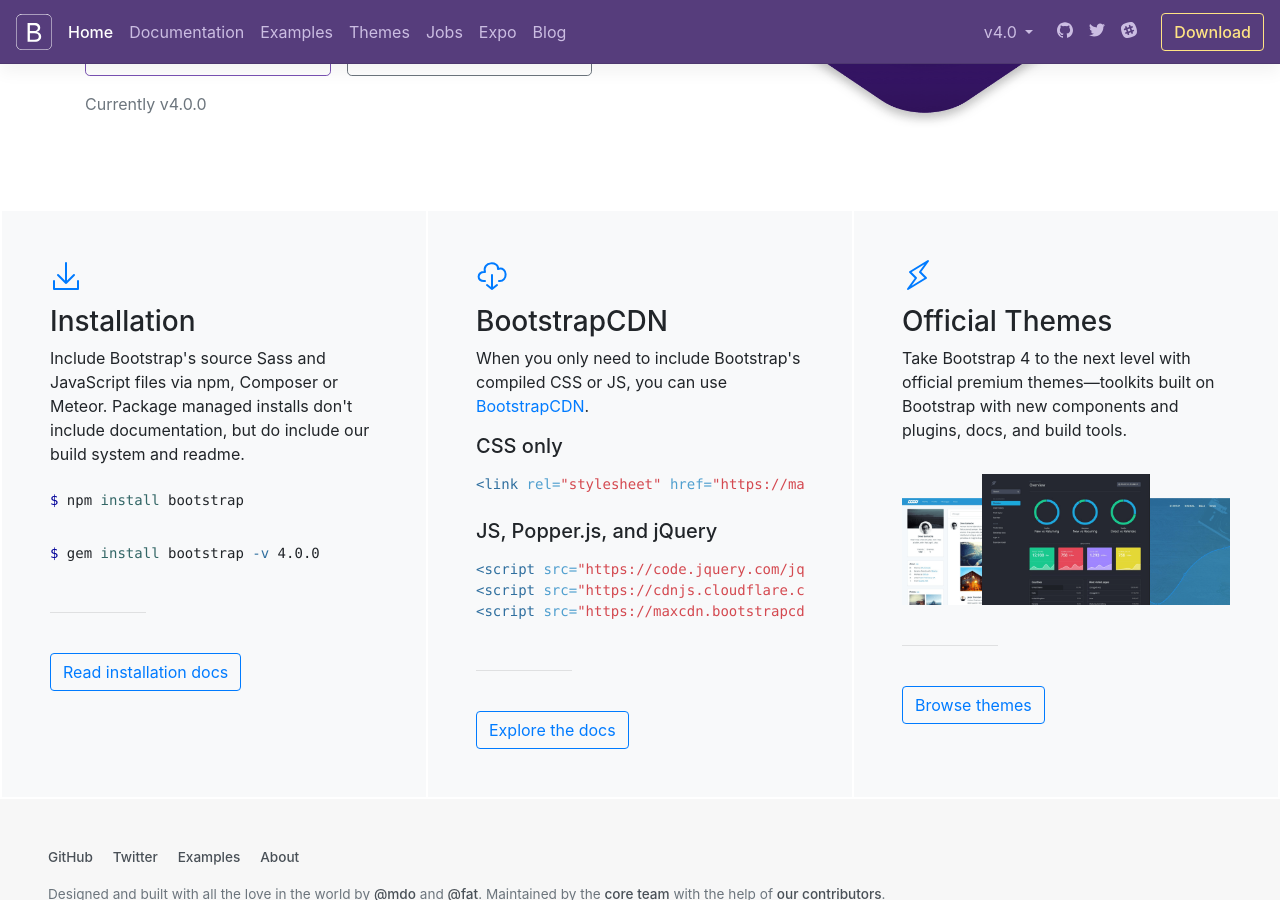
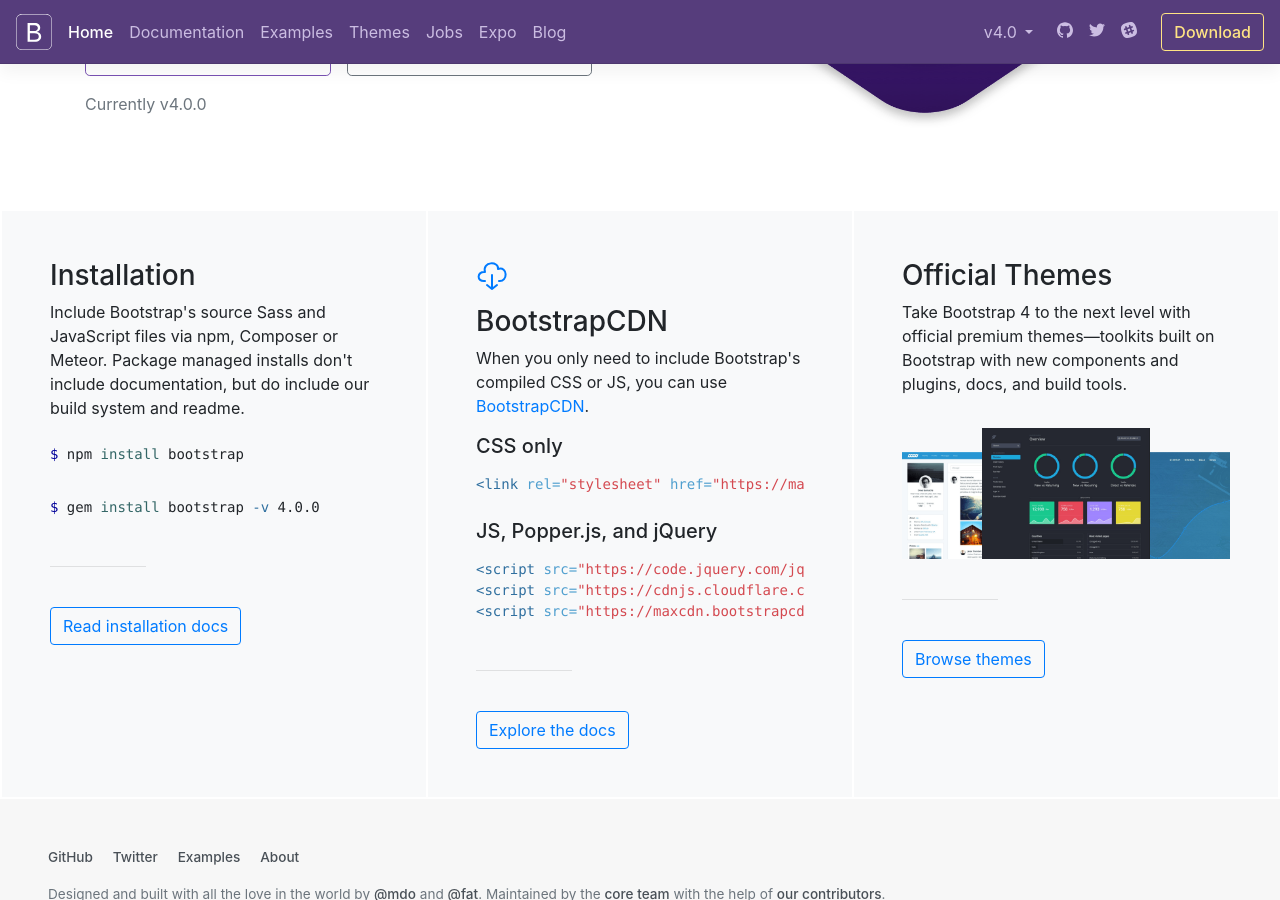
Before and after one commit to sinstudios/SinStudios, a Jekyll site: the page built from bootstrap-4.0.0-dist/index.html, in a window 1280 px wide and 900 px high, scrolled down 469 px. Built offline with Jekyll 4.4.1, drawn with Linux system fonts in a browser that asks for light colours; nearby versions of some CDN libraries; comment, search, counter and statistics services are not loaded.

Commit message:
Update index.html

```diff
--- a/bootstrap-4.0.0-dist/index.html
+++ b/bootstrap-4.0.0-dist/index.html
@@ -31,8 +31,8 @@
 
 <div class="masthead-followup row m-0 border border-white">
   <div class="col-12 col-md-4 p-3 p-md-5 bg-light border border-white">
-    <!-- Icon by Bytesize https://github.com/danklammer/bytesize-icons -->
-    {% include icons/import.svg width="32" height="32" class="text-primary mb-2" %}
+    <!-- Icon by Bytesize https://github.com/danklammer/bytesize-icons
+    {% include icons/import.svg width="32" height="32" class="text-primary mb-2" %}-->
     <h3>Installation</h3>
     <p>Include Bootstrap's source Sass and JavaScript files via npm, Composer or Meteor. Package managed installs don't include documentation, but do include our build system and readme.</p>
 
@@ -70,8 +70,8 @@
   </div>
 
   <div class="col-12 col-md-4 p-3 p-md-5 bg-light border border-white">
-    <!-- Icon by Bytesize https://github.com/danklammer/bytesize-icons -->
-    {% include icons/lightning.svg width="32" height="32" class="text-primary mb-2" %}
+    <!-- Icon by Bytesize https://github.com/danklammer/bytesize-icons
+    {% include icons/lightning.svg width="32" height="32" class="text-primary mb-2" %}-->
     <h3>Official Themes</h3>
     <p>
       Take Bootstrap 4 to the next level with official premium themes—toolkits built on Bootstrap with new components and plugins, docs, and build tools.
```
